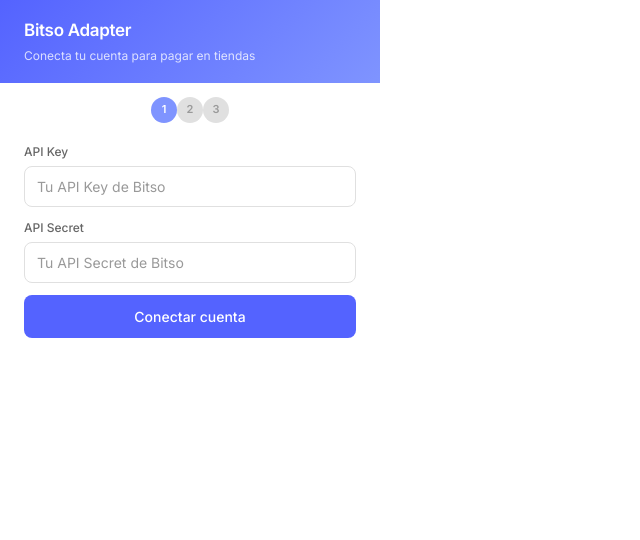
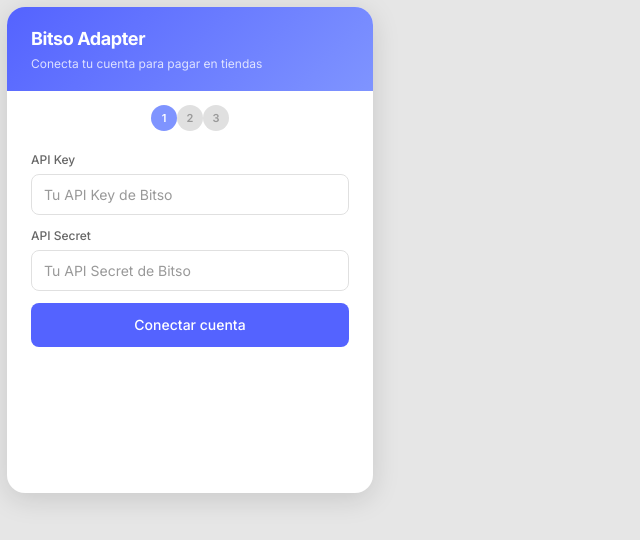
Before and after one commit to DiegoBarreras/bitsoAdaptador, a React app in the folder frontend/: page / in a window 1280 px wide. Shown: the top 540 px of the page, without its empty margins (0-640 px from the left). Built offline with nearby package versions, Linux system fonts and the light colour scheme; the HTML template or start-up script is replaced by a standard one.

Commit message:
Mejore la pantalla del popout y solo resalte con negritas algunos textos

```diff
--- a/frontend/src/App.css
+++ b/frontend/src/App.css
@@ -1,4 +1,4 @@
-@import url('https://fonts.googleapis.com/css2?family=Inter:wght@400;500;600&display=swap');
+@import url('https://fonts.googleapis.com/css2?family=Inter:wght@400;500;600;700&display=swap');
 
 :root {
   --primary: #5463FF;
@@ -20,33 +20,43 @@
   padding: 0;
 }
 
+html {
+  background: #e6e6e6;
+}
+
 body {
   font-family: 'Inter', 'Segoe UI', sans-serif;
   font-size: 14px;
   line-height: 1.5;
-  background: var(--white);
+  background: #e6e6e6;
   color: var(--text-dark);
   width: 380px;
   min-height: 500px;
+  padding: 7px;
+  box-sizing: border-box;
 }
 
 /* ─── App root ─── */
 .app-root {
-  width: 380px;
-  min-height: 500px;
+  width: 100%;
+  min-height: calc(500px - 14px);
   background: var(--white);
   display: flex;
   flex-direction: column;
+  border-radius: 18px;
+  overflow: hidden;
+  box-shadow: 0 6px 28px rgba(0, 0, 0, 0.13);
 }
 
 /* ─── Loading ─── */
 .loading-screen {
-  width: 380px;
-  min-height: 500px;
+  width: 100%;
+  min-height: calc(500px - 14px);
   display: flex;
   align-items: center;
   justify-content: center;
   background: var(--white);
+  border-radius: 18px;
 }
 
 .loading-text {
@@ -69,10 +79,10 @@
 }
 
 .header-brand {
-  font-size: 17px;
-  font-weight: 600;
+  font-size: 18px;
+  font-weight: 700;
   color: var(--white);
-  letter-spacing: -0.3px;
+  letter-spacing: -0.4px;
 }
 
 .header-subtitle {
@@ -488,14 +498,15 @@
 
 /* ─── Balance display ─── */
 .balance-label {
-  font-size: 12px;
+  font-size: 11px;
+  font-weight: 500;
   color: var(--text-muted);
   margin-bottom: 4px;
 }
 
 .balance-big {
-  font-size: 26px;
-  font-weight: 600;
+  font-size: 28px;
+  font-weight: 700;
   color: var(--text-dark);
   line-height: 1.2;
 }
@@ -509,17 +520,17 @@
 
 /* ─── Section title ─── */
 .section-title {
-  font-size: 12px;
-  font-weight: 500;
-  color: var(--text-muted);
+  font-size: 11px;
+  font-weight: 700;
+  color: var(--text-dark);
   text-transform: uppercase;
-  letter-spacing: 0.5px;
+  letter-spacing: 0.8px;
 }
 
 /* ─── Amount on SPEI ─── */
 .amount-big {
-  font-size: 28px;
-  font-weight: 600;
+  font-size: 30px;
+  font-weight: 700;
   color: var(--text-dark);
   line-height: 1.2;
 }
@@ -550,8 +561,8 @@
 }
 
 .success-title {
-  font-size: 20px;
-  font-weight: 600;
+  font-size: 22px;
+  font-weight: 700;
   color: var(--text-dark);
 }
 
```
